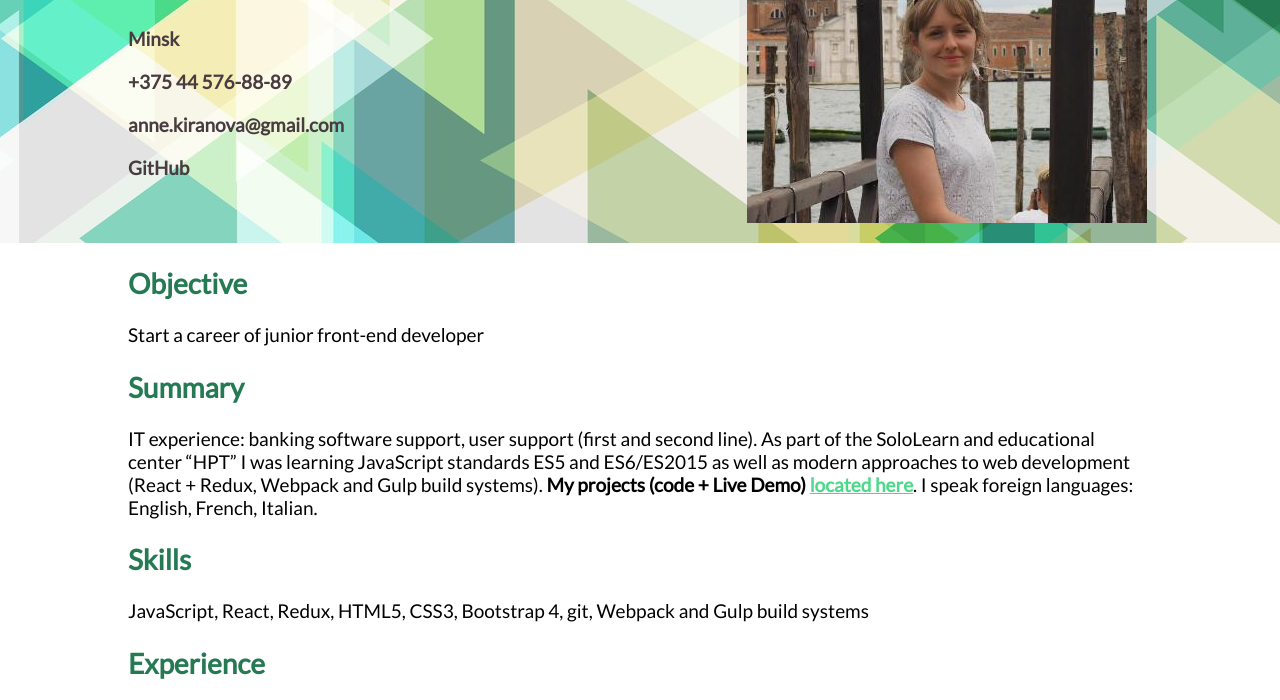
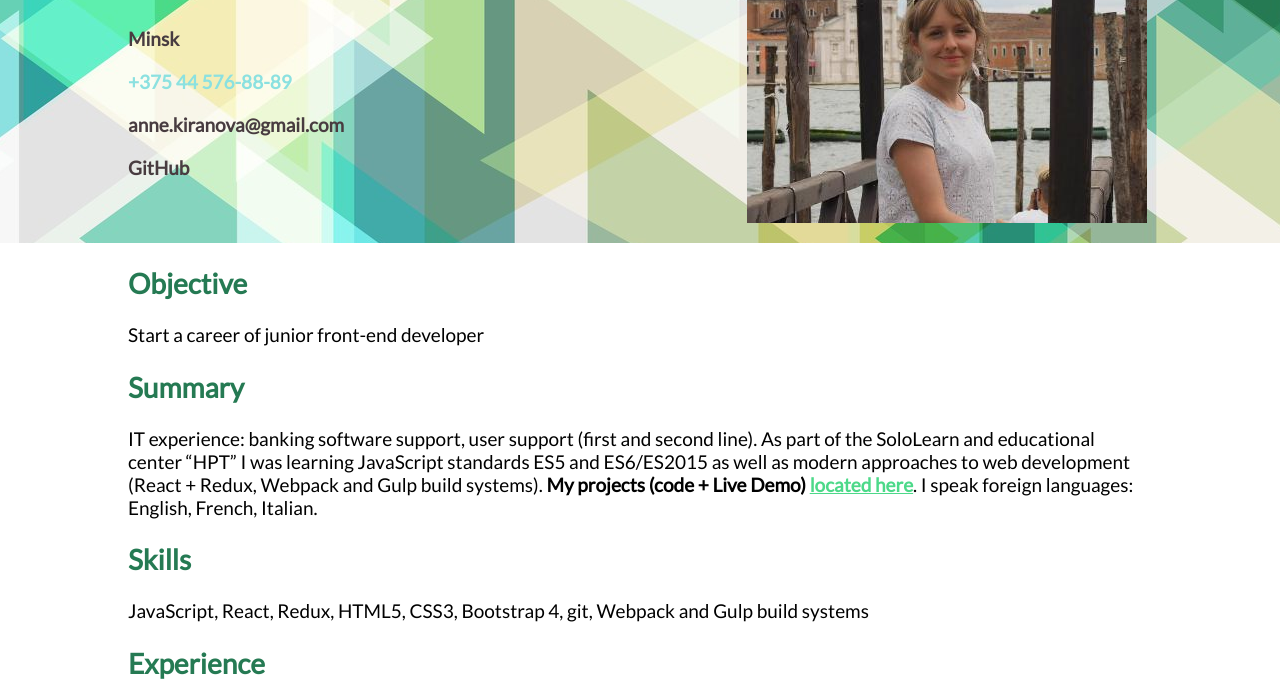
Before and after one commit to anna-kiranova/rsschool-2019Q1-cv, a plain HTML site: page index.html in a window 1280 px wide. In both pictures the pointer is over the link "+375 44 576-88-89". Shown: the part 77-777 px from the top of the page. Drawn offline with Linux system fonts and the light colour scheme.

Commit message:
style: add hover

```diff
--- a/style.css
+++ b/style.css
@@ -80,6 +80,10 @@ a.link:visited {
   color: #257a53;
 }
 
+a.link:hover {
+  color: #8be1e0;
+}
+
 .h2 {
   font-size: 28px;
   color: #257a53;
```
